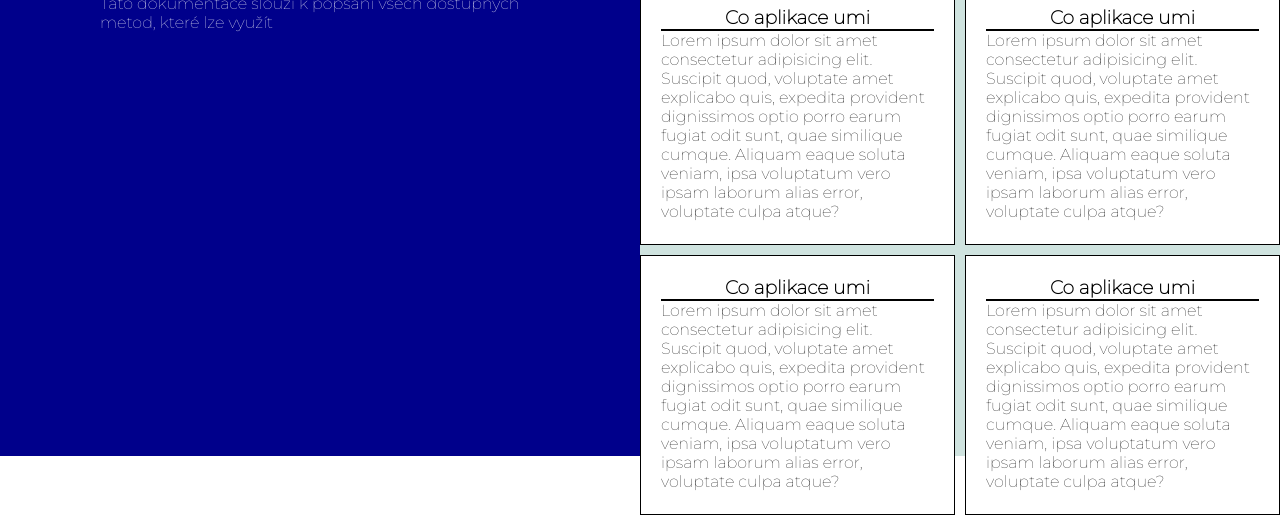
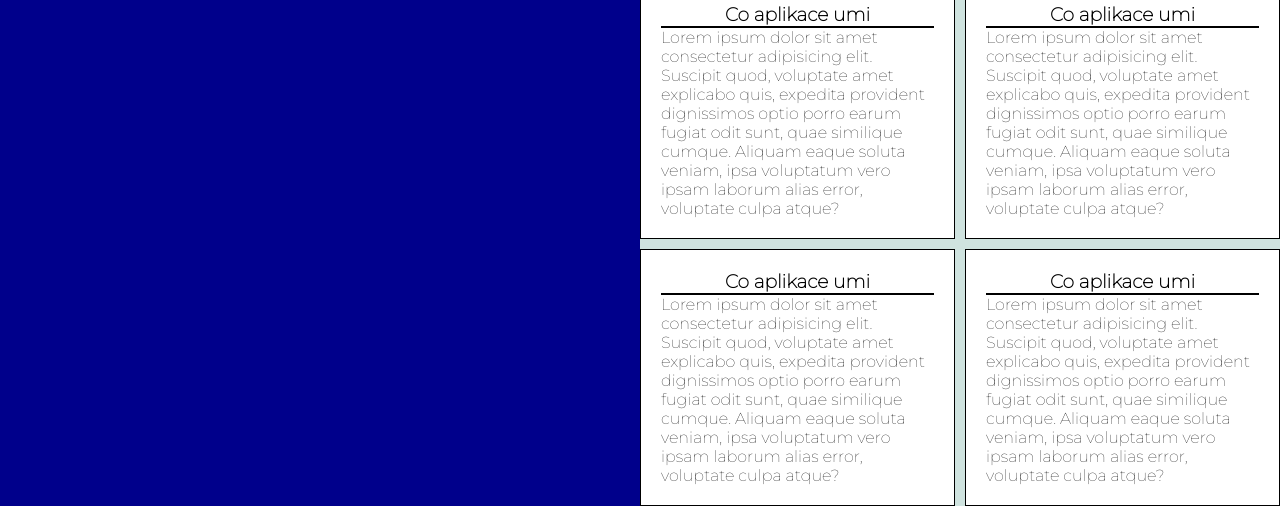
Before and after one commit to Tom1k98/dia-api, a website: page public/index.html in a window 1280 px wide. Shown: the part 344-859 px from the top of the page. Drawn offline with Linux system fonts and the light colour scheme.

Commit message:
edited height

```diff
--- a/public/style.css
+++ b/public/style.css
@@ -15,14 +15,12 @@ header {
 }
 
 header div {
-    height: 800px;
+    height: auto;
     flex-basis: 50%;
 }
 
 .title {
-   padding-top: 250px;
-   padding-left: 100px;
-    padding-right: 100px;
+   padding: 100px;
    background-color: darkblue;
    color: white;
 }
```
